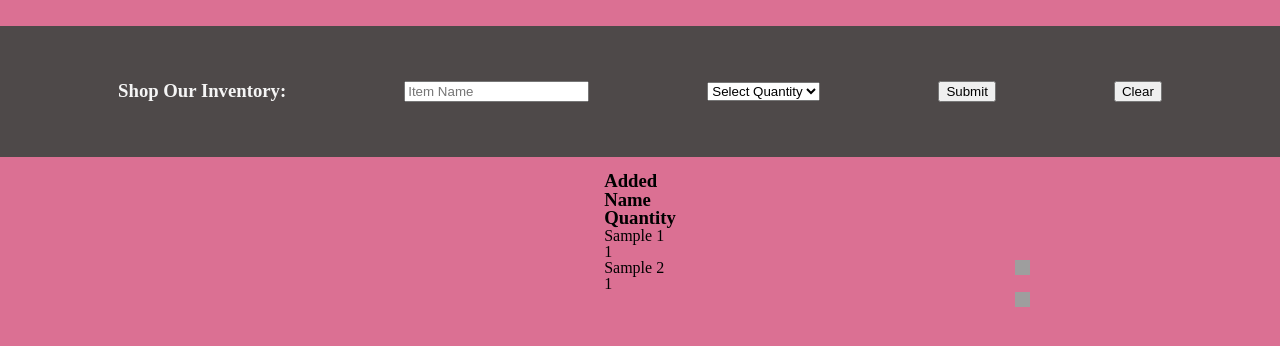
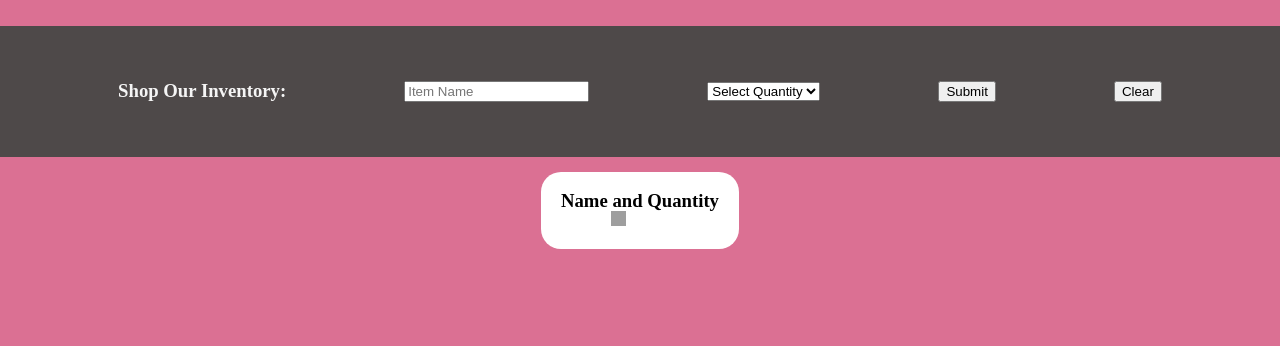
Before and after one commit to ClaireHorvath/MakeupCart, a website: page client/index.html in a window 1280 px wide. Shown: the part 106-452 px from the top of the page. Drawn offline with nearby package versions, Linux system fonts and the light colour scheme; no server answers; grey boxes are pictures that could not be loaded.

Commit message:
ready to go

```diff
--- a/client/index.css
+++ b/client/index.css
@@ -1,5 +1,5 @@
 body {
-    height: 200vh;
+    height: 100vh;
     width: 100vw;
     display: flex;
     flex-direction: column;
@@ -25,8 +25,13 @@ body {
 .trash-can {
     height: 15px;
     width: 15px;
-    position: absolute;
     right: 250px;
+    margin-left: 50px;
     cursor: pointer;
     background-color: palevioletred;
   }
+#cart-area {
+    background: white;
+    padding: 20px;
+    border-radius: 20px;
+}
--- a/client/index.html
+++ b/client/index.html
@@ -31,27 +31,16 @@
 
       <section id="cart-area">
         <div id="makeup-items-header" class="makeup-items">
-          <h3 class="makeup-item-added">Added</h3>
-          <h3 class="makeup-item-name">Name</h3>
-          <h3 class="makeup-item-quantity">Quantity</h3>
+          <h3 class="makeup-item-name">Name and Quantity</h3>
         </div>
 
         <div id="makeup-items-display">
           <div class="makeup-items">
-            <p class="makeup-item-name">Sample 1</p>
-            <p class="makeup-item-quantity">1</p>
             <img
             class='trash-can'
             src='https://encrypted-tbn0.gstatic.com/images?q=tbn:ANd9GcSfj0ESRF5m3BX1vxPdgGe-bkYSepmrOD0uXdBGEsYRQw&usqp=CAU&ec=48665701'
             alt='trash'
           />
-            <p class="makeup-item-name">Sample 2</p>
-            <p class="makeup-item-quantity">1</p>
-            <img
-              class='trash-can'
-              src='https://encrypted-tbn0.gstatic.com/images?q=tbn:ANd9GcSfj0ESRF5m3BX1vxPdgGe-bkYSepmrOD0uXdBGEsYRQw&usqp=CAU&ec=48665701'
-              alt='trash'
-            />
           </div>
         </div>
       </section>
```
Also changed, not shown: client/index.js (+0 -54 lines), server/controller.js (+0 -46 lines), 1 other file.
